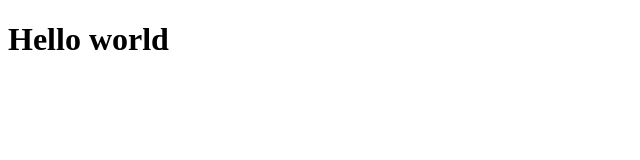
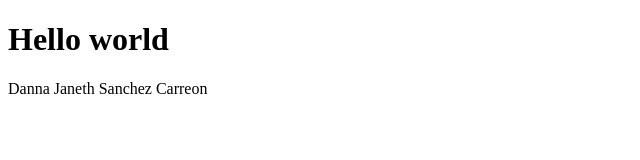
Before and after one commit to UP210508/test, a plain HTML site: page index.html in a window 1280 px wide. Shown: the whole page, without its empty margins (0-640 px from the left). Drawn offline with Linux system fonts and the light colour scheme.

Commit message:
New commit

```diff
--- a/index.html
+++ b/index.html
@@ -7,5 +7,6 @@
 </head>
 <body>
   <h1>Hello world</h1>
+  <p>Danna Janeth Sanchez Carreon</p>
 </body>
 </html>
```
